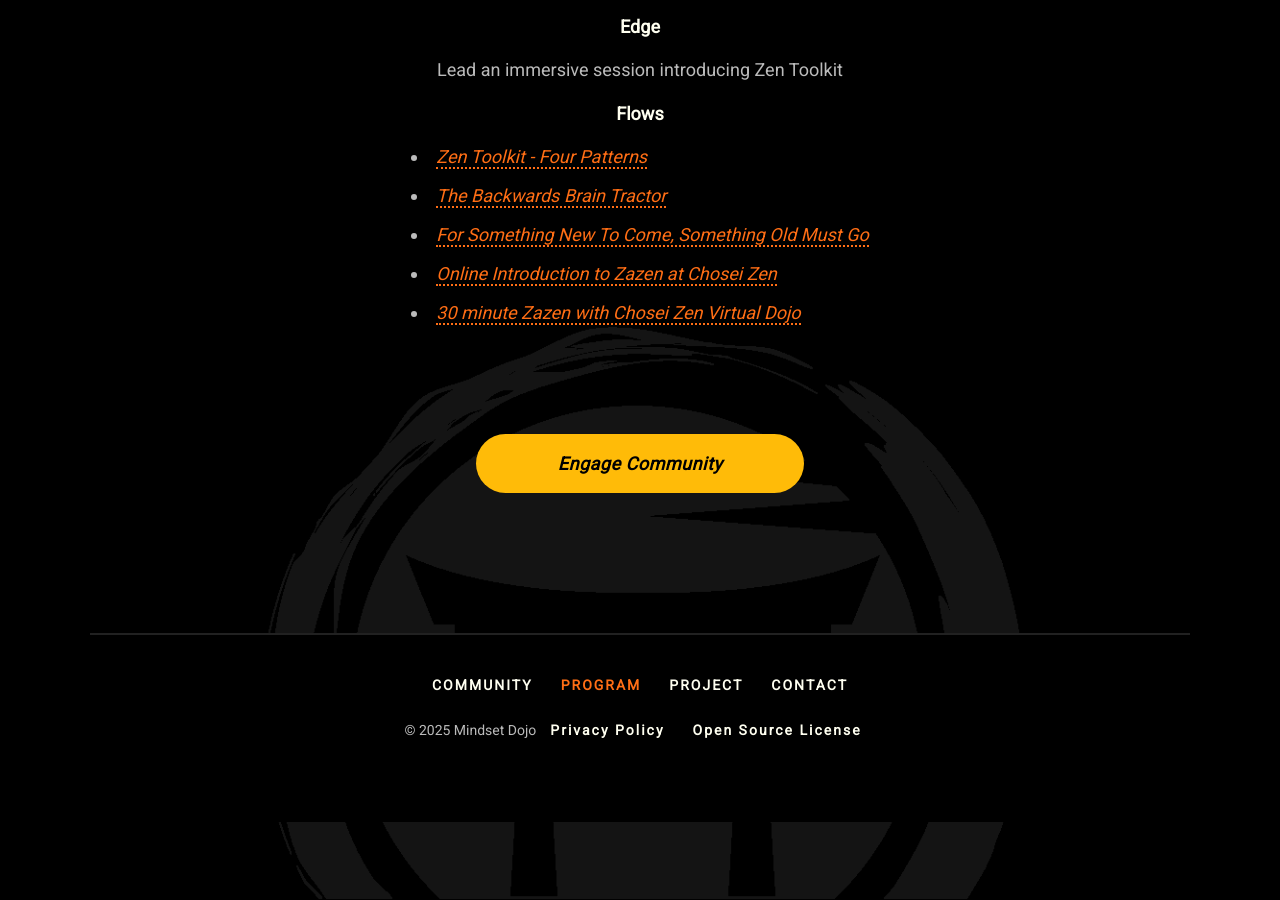
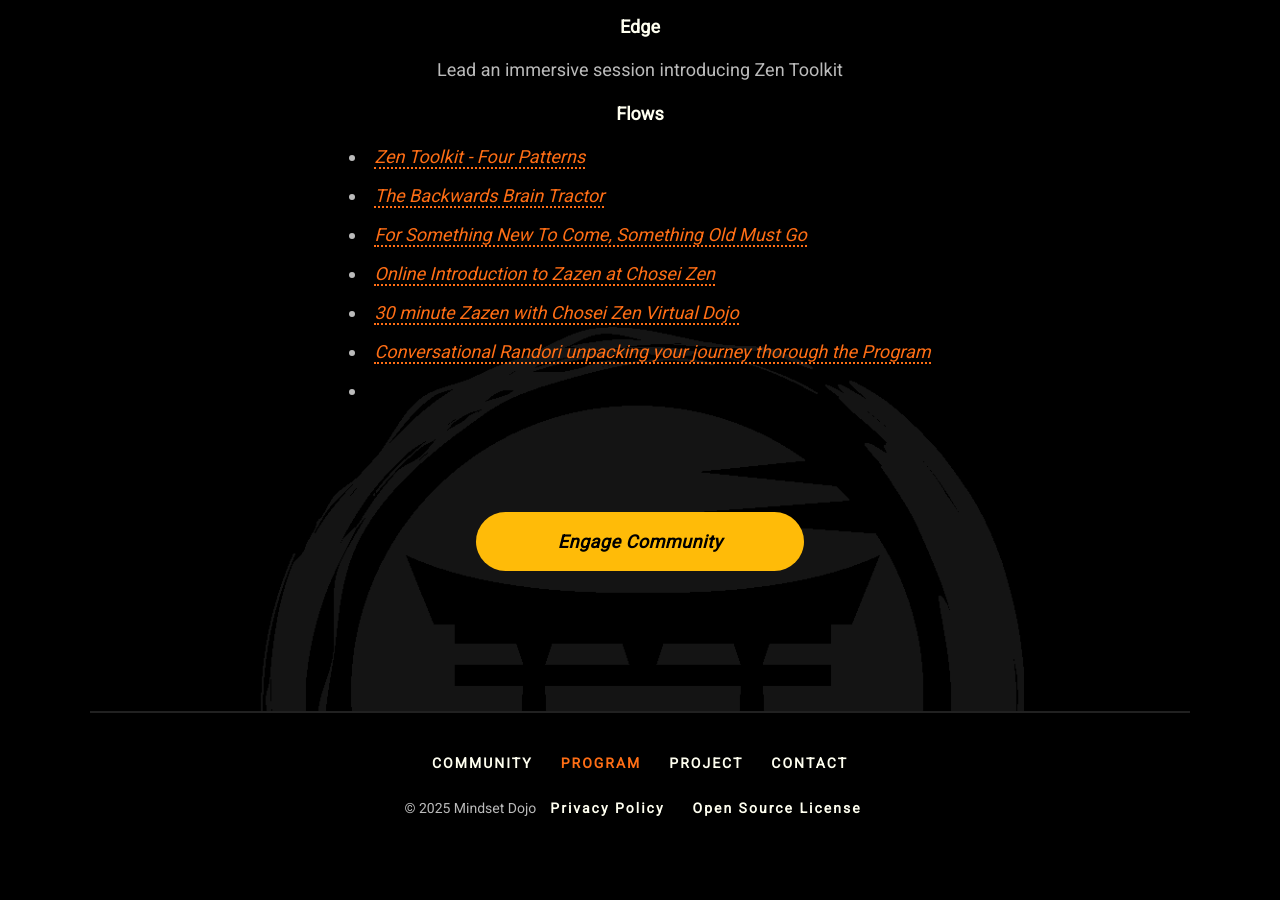
Before and after one commit to mindset-dojo/mindset-dojo.github.io, a Jekyll site: the page built from program.md, in a window 1280 px wide and 900 px high, scrolled down 5804 px. Built offline with Jekyll 4.4.1, drawn with Linux system fonts in a browser that asks for light colours; some web fonts are replaced.

Commit message:
feat(program): reintroduce conversational randori as black level flow in preparation for the edge challenge

```diff
--- a/_data/program.yaml
+++ b/_data/program.yaml
@@ -171,4 +171,6 @@
         url: https://www.choseizen.org/online-intro-to-zazen
       - label: 30 minute Zazen with Chosei Zen Virtual Dojo
         url: https://www.choseizen.org/virtual-dojo
+      - label: Conversational Randori unpacking your journey thorough the Program
+      - url: https://aikidodiscovery.net/randori-the-art-of-taking-control-in-chaos/
 ...
```
